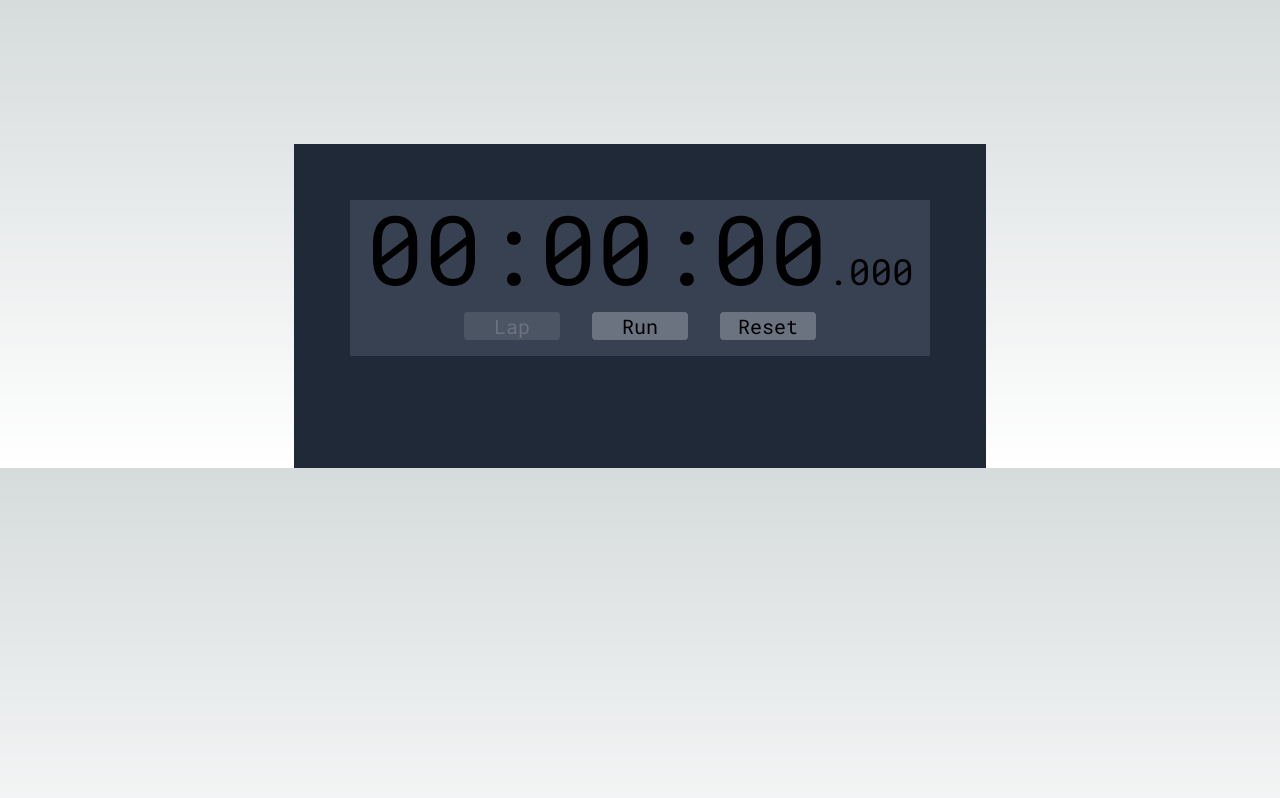
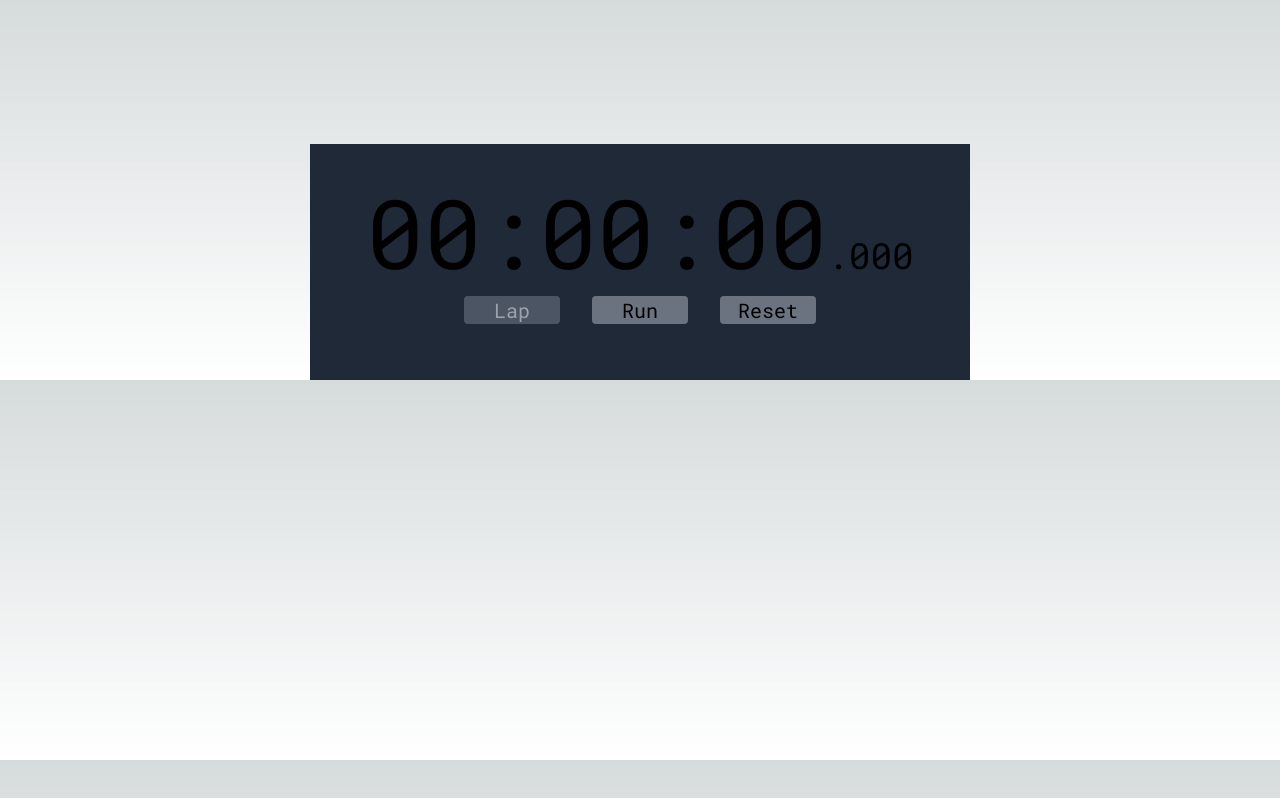
Before and after one commit to tycebrown/super-basic-stopwatch, a Next.js app: page / in a window 1280 px wide. Built offline with nearby package versions, Linux system fonts and the light colour scheme.

Commit message:
styling changes, made more adaptive

```diff
--- a/src/app/page.tsx
+++ b/src/app/page.tsx
@@ -15,8 +15,8 @@ function StopwatchCard() {
   const [laps, setLaps] = useState([]);
 
   return (
-    <div className="inline-block bg-gray-800 p-14">
-      <div className="bg-gray-700 px-4 pb-4 mb-14">
+    <div className="inline-block md:bg-gray-800 md:p-10 p-6">
+      <div className=" md:px-4 md:pb-4">
         <Time isRunning={isRunning} time={time} onNewTime={setTime} />
 
         <div className="text-xl">
@@ -26,7 +26,7 @@ function StopwatchCard() {
               setLaps([
                 {
                   number: laps.length + 1,
-                  time: time - (laps[0] || { total: 0 }).total,
+                  time: time - laps[0]?.total || 0,
                   total: time,
                 },
                 ...laps,
@@ -87,12 +87,17 @@ function FormattedTime({
 }) {
   const { hours, minutes, seconds, milliseconds } = formattedTimeObject(time);
   return (
-    <>
+    <span className="text-center">
+      {
+        <span
+          className={`${hourMinuteSecondFontSize} md:inline hidden`}
+        >{`${hours}:`}</span>
+      }
       <span
         className={hourMinuteSecondFontSize}
-      >{`${hours}:${minutes}:${seconds}`}</span>
+      >{`${minutes}:${seconds}`}</span>
       <span className={millisecondFontSize}>{`.${milliseconds}`}</span>
-    </>
+    </span>
   );
 }
 
@@ -116,7 +121,7 @@ function ActionButton(props) {
       disabled={props.disabled}
       onClick={props.onClick}
       className={
-        "rounded mx-4 disabled:text-gray-500 bg-gray-500 disabled:bg-gray-600 hover:bg-gray-400 active:bg-gray-300 w-24"
+        "rounded mx-4 disabled:text-gray-400 bg-gray-500 disabled:bg-gray-600 hover:bg-gray-400 active:bg-gray-300 w-20 md:w-24"
       }
     >
       {props.children}
@@ -128,8 +133,9 @@ function Laps({ laps }) {
   if (laps.length === 0) {
     return <></>;
   }
+
   return (
-    <table className="w-full text-right text-xl">
+    <table className="w-full text-right text-xl mt-14">
       <thead>
         <tr>
           <th className="text-left">Lap #</th>
```
